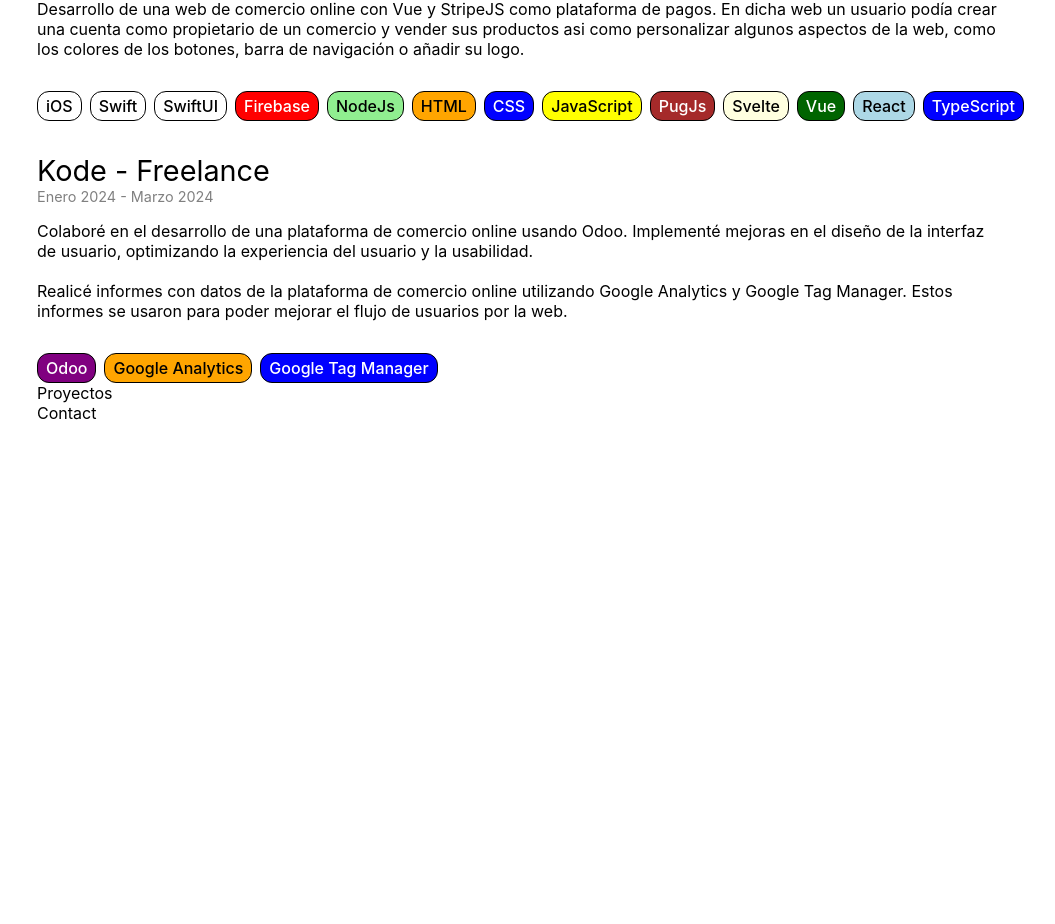
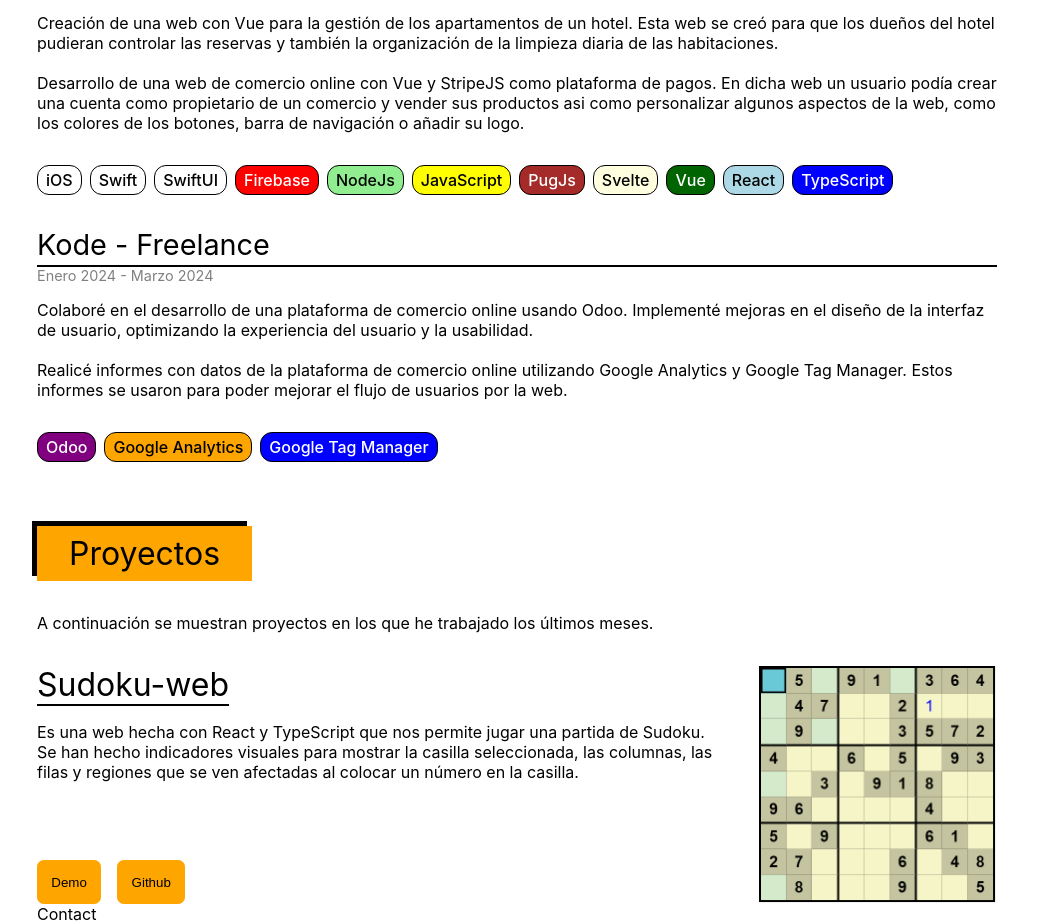
Before and after one commit to PabloCaballero1295/Portfolio, a React (Vite) app: page / in a window 1280 px wide. Shown: the part 1685-2609 px from the top of the page, without its empty margins (123-1178 px from the left). Before the commit the page ends 2108 px from the top, so only its background shows below. Built offline with nearby package versions, Linux system fonts and the light colour scheme.

Commit message:
Added projects section

```diff
--- a/src/App.tsx
+++ b/src/App.tsx
@@ -2,6 +2,7 @@ import "./App.css"
 import { About } from "./components/About/About"
 import { Experience } from "./components/Experience/Experience"
 import { NavBar } from "./components/NavBar/NavBar"
+import { Projects } from "./components/Projects/Projects"
 import { TopContent } from "./components/TopContent/TopContent"
 
 function App() {
@@ -15,9 +16,8 @@ function App() {
         <About />
         <div className="scroll-to" id="experience"></div>
         <Experience />
-        <div className="scroll-to" id="projects">
-          Proyectos
-        </div>
+        <div className="scroll-to" id="projects"></div>
+        <Projects />
 
         <div className="scroll-to" id="contact">
           Contact
--- a/src/components/About/About.css
+++ b/src/components/About/About.css
@@ -1,6 +1,5 @@
 .about-content {
-  font-size: 1.25em;
-  margin: 2em 0em;
+  margin: 3rem 0em;
 }
 .download-pdf {
   color: blue;
--- a/src/components/About/About.tsx
+++ b/src/components/About/About.tsx
@@ -20,6 +20,14 @@ export const About = () => {
           generación procedimental de entornos exteriores para videojuegos 3D
         </a>{" "}
         utilizando el motor gráfico Unity.
+        <br />
+        <br />
+        Hablo español nativo y en cuanto al inglés me considero que tengo un
+        nivel medio. Soy una persona que consume mucho contenido audiovisual en
+        inglés y casi todas las consultas que uno puede hacer en internet las
+        hago en ese idioma. Además, he trabajado un par de años en el sector
+        turístico y he tenido que comunicarme con personas de diversas
+        nacionalidades haciendo uso del inglés.
       </div>
     </div>
   )
--- a/src/components/Experience/Experience.css
+++ b/src/components/Experience/Experience.css
@@ -10,6 +10,8 @@
 
 .job-title {
   font-size: 1.8em;
+  padding-bottom: 0.1em;
+  border-bottom: 2px solid black;
 }
 
 .job-time {
--- a/src/components/Experience/Experience.tsx
+++ b/src/components/Experience/Experience.tsx
@@ -62,8 +62,10 @@ export const Experience = () => {
         <Technology name="SwiftUI" color="white" />
         <Technology name="Firebase" color="red" textColor="white" />
         <Technology name="NodeJs" color="lightgreen" />
+        {/*
         <Technology name="HTML" color="orange" />
         <Technology name="CSS" color="blue" textColor="white" />
+        */}
         <Technology name="JavaScript" color="yellow" />
         <Technology name="PugJs" color="brown" textColor="white" />
         <Technology name="Svelte" color="lightyellow" />
--- /dev/null
+++ b/src/components/Project/Project.css
@@ -0,0 +1,43 @@
+.project-container {
+  display: flex;
+  width: 100%;
+}
+
+.project-image {
+  width: 15em;
+}
+
+.project-left {
+  display: flex;
+  flex-direction: column;
+  flex-grow: 1;
+  margin-right: 2em;
+}
+
+.project-name {
+  font-size: 2rem;
+  width: fit-content;
+  border-bottom: 2px solid black;
+  margin-bottom: 1rem;
+}
+
+.project-description {
+  flex-grow: 1;
+}
+
+.project-links {
+  display: flex;
+}
+
+.custom-button {
+  border: none;
+  border: 1px solid orange;
+  background: orange;
+  padding: 1em;
+  border-radius: 0.5em;
+  cursor: pointer;
+}
+
+.github-button {
+  margin-left: 1rem;
+}
--- /dev/null
+++ b/src/components/Project/Project.tsx
@@ -0,0 +1,51 @@
+import "./Project.css"
+
+interface ProjectProps {
+  image: string
+  name: string
+  desc: string
+  demoURL: string
+  githubURL: string
+}
+
+export const Project = ({
+  image,
+  name,
+  desc,
+  demoURL,
+  githubURL,
+}: ProjectProps) => {
+  const OpenURL = (url: string) => {
+    window.open(url, "_blank")
+  }
+
+  return (
+    <>
+      <div className="project-container">
+        <div className="project-left">
+          <div className="project-name">{name}</div>
+          <div className="project-description">{desc}</div>
+          <div className="project-links">
+            <button
+              className="custom-button"
+              onClick={() => {
+                OpenURL(demoURL)
+              }}
+            >
+              Demo
+            </button>
+            <button
+              className="custom-button github-button"
+              onClick={() => {
+                OpenURL(githubURL)
+              }}
+            >
+              Github
+            </button>
+          </div>
+        </div>
+        <img src={image} className="project-image" />
+      </div>
+    </>
+  )
+}
--- /dev/null
+++ b/src/components/Projects/Projects.css
@@ -0,0 +1,7 @@
+.projects-container {
+  margin-top: 4rem;
+}
+
+.projects-top-text {
+  margin: 2rem 0;
+}
--- /dev/null
+++ b/src/components/Projects/Projects.tsx
@@ -0,0 +1,32 @@
+import { Project } from "../Project/Project"
+import { SectionTitle } from "../SectionTitle/SectionTitle"
+import "./Projects.css"
+
+const projects = [
+  {
+    name: "Sudoku-web",
+    desc: "Es una web hecha con React y TypeScript que nos permite jugar una partida de Sudoku. Se han hecho indicadores visuales para mostrar la casilla seleccionada, las columnas, las filas y regiones que se ven afectadas al colocar un número en la casilla. ",
+    image: "/Sudoku-web.png",
+    demoURL: "https://pablocaballero1295.github.io/Sudoku-web/",
+    githubURL: "https://github.com/PabloCaballero1295/Sudoku-web",
+  },
+]
+
+export const Projects = () => {
+  return (
+    <div className="projects-container">
+      <SectionTitle title="Proyectos" />
+      <div className="projects-top-text">
+        A continuación se muestran proyectos en los que he trabajado los últimos
+        meses.
+      </div>
+      <Project
+        image={projects[0].image}
+        name={projects[0].name}
+        desc={projects[0].desc}
+        demoURL={projects[0].demoURL}
+        githubURL={projects[0].githubURL}
+      />
+    </div>
+  )
+}
```
Also changed, not shown: public/Sudoku-web.png (added).
